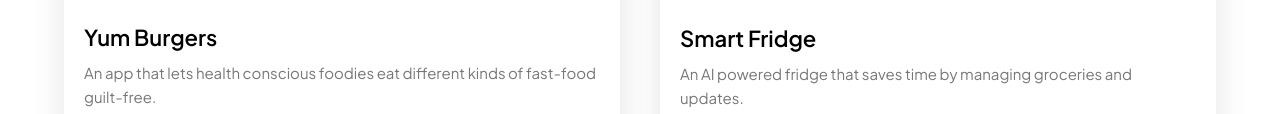
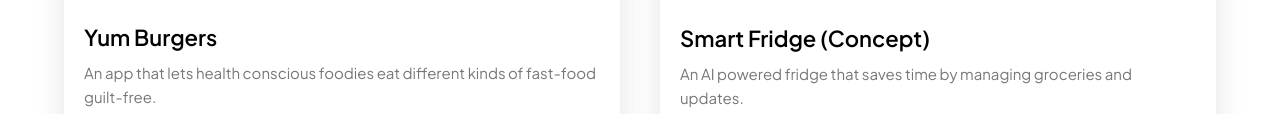
Before and after one commit to boldpiyush/Priyanshu-Rathee-UI-UX-Designer-Portfolio, a plain HTML site: page index.html in a window 1280 px wide. Shown: the part 1749-1863 px from the top of the page. Drawn offline with Linux system fonts and the light colour scheme.

```diff
--- a/index.html
+++ b/index.html
@@ -102,7 +102,7 @@
           <img src="images/SF.png" alt="Smart Fridge project">
         </div>
         <div class="project-content">
-          <h3>Smart Fridge</h3>
+          <h3>Smart Fridge (Concept)</h3>
           <p>
             An AI powered fridge that saves time by managing
             groceries and updates.
@@ -206,4 +206,5 @@
 
 
 </body>
+
 </html>
```
